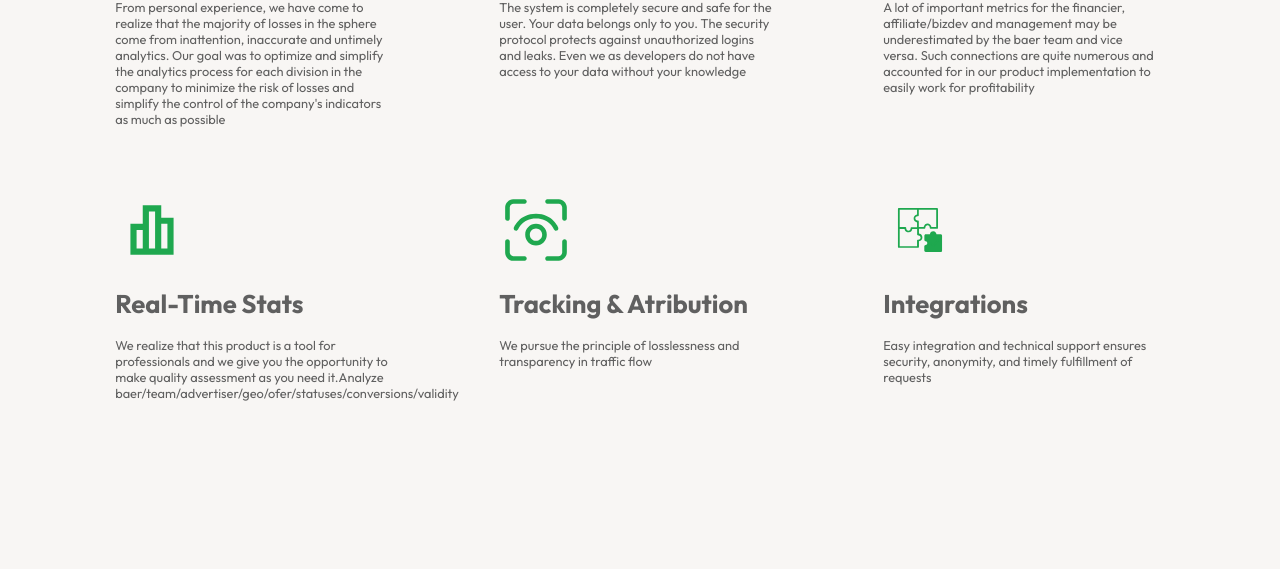
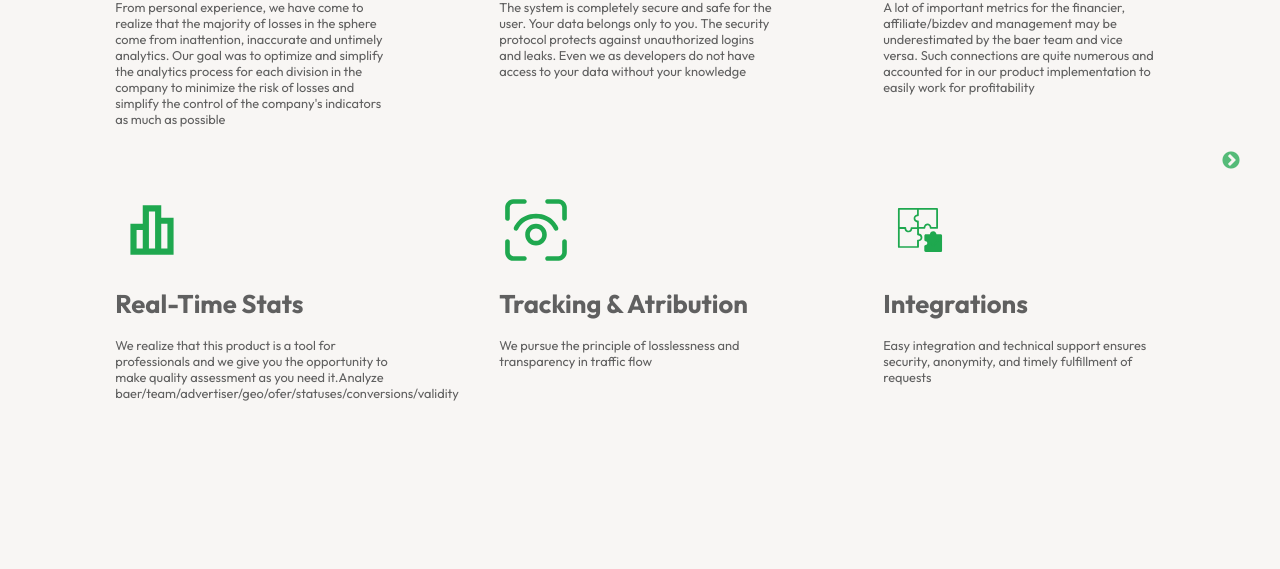
Before and after one commit to RevaGee/Cashio, a React (Create React App) app: page / in a window 1280 px wide. Shown: the part 830-1399 px from the top of the page. Built offline with nearby package versions, Linux system fonts and the light colour scheme.

Commit message:
corrected buttons styles

```diff
--- a/src/components/Collages/styles.scss
+++ b/src/components/Collages/styles.scss
@@ -52,9 +52,85 @@
   margin: 0 auto;
   padding: 1vw;
 }
-.show{
+
+.slick-prev{
+  display: none !important;
+}
+.slick-next{
+  display: none !important;
+}
+.right_arrow, .left_arrow{
+  position: absolute;
+  top: 50%;
   display: block;
+  width: 20px;
+  height: 20px;
+  padding: 0;
+  transform: translate(0, -50%);
+  cursor: pointer;
+  border: none;
+  outline: none;
+  background-color: transparent;
 }
-.hide{
+.right_arrow_hide, .left_arrow_hide{
+  position: absolute;
+  top: 50%;
   display: none;
+  width: 20px;
+  height: 20px;
+  padding: 0;
+  transform: translate(0, -50%);
+  cursor: pointer;
+  border: none;
+  outline: none;
+  background-color: transparent;
 }
+.left_arrow:before,
+.right_arrow:before
+{
+  font-family: 'slick';
+  font-size: 20px;
+  line-height: 1;
+
+  opacity: .75;
+  color: #1FA84F;
+
+  -webkit-font-smoothing: antialiased;
+  -moz-osx-font-smoothing: grayscale;
+}
+
+.left_arrow
+{
+  left: -25px;
+}
+[dir='rtl'] .slick-prev
+{
+  right: -25px;
+  left: auto;
+}
+.left_arrow:before
+{
+  content: '←';
+}
+[dir='rtl'] .left_arrow:before
+{
+  content: '→';
+}
+
+.right_arrow
+{
+  right: -25px;
+}
+[dir='rtl'] .right_arrow
+{
+  right: auto;
+  left: -25px;
+}
+.right_arrow:before
+{
+  content: '→';
+}
+[dir='rtl'] .right_arrow:before
+{
+  content: '←';
+}
```
